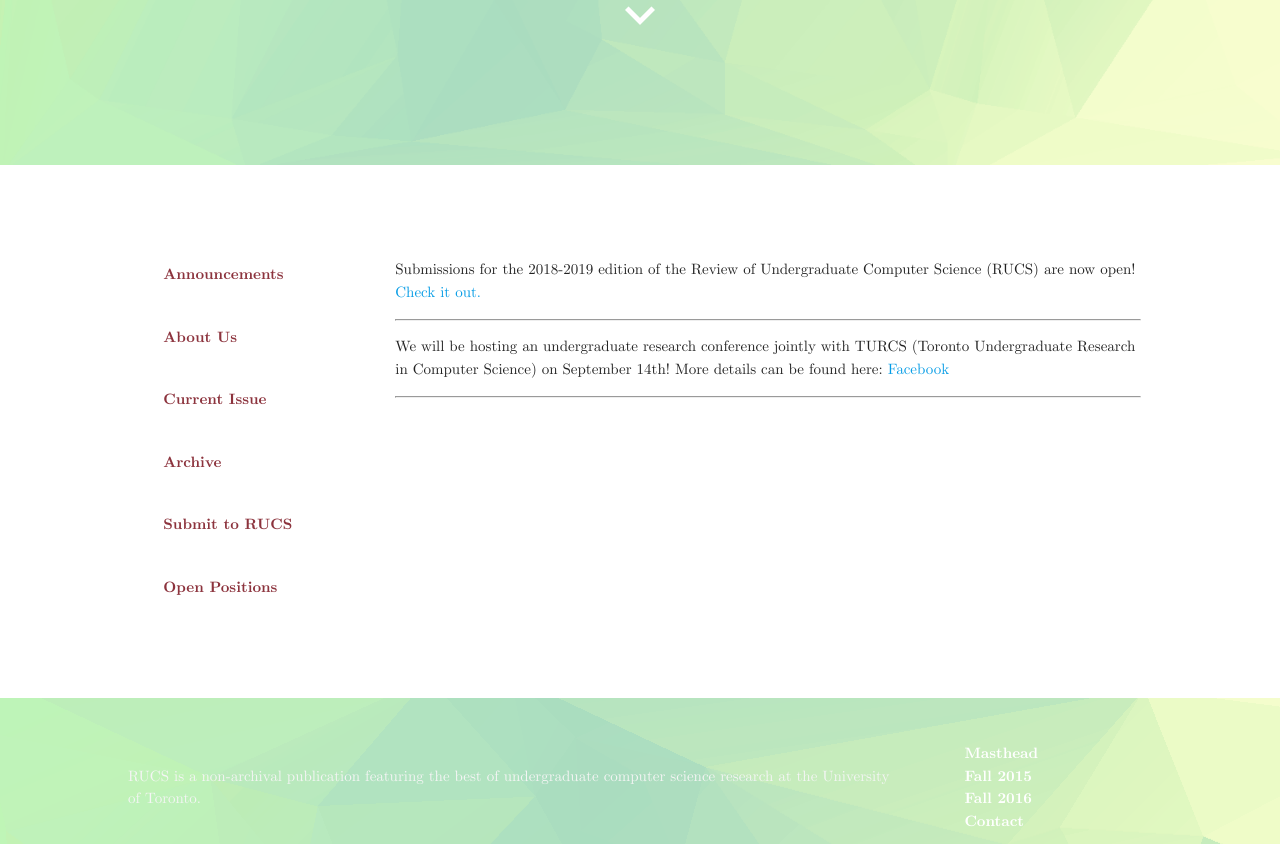
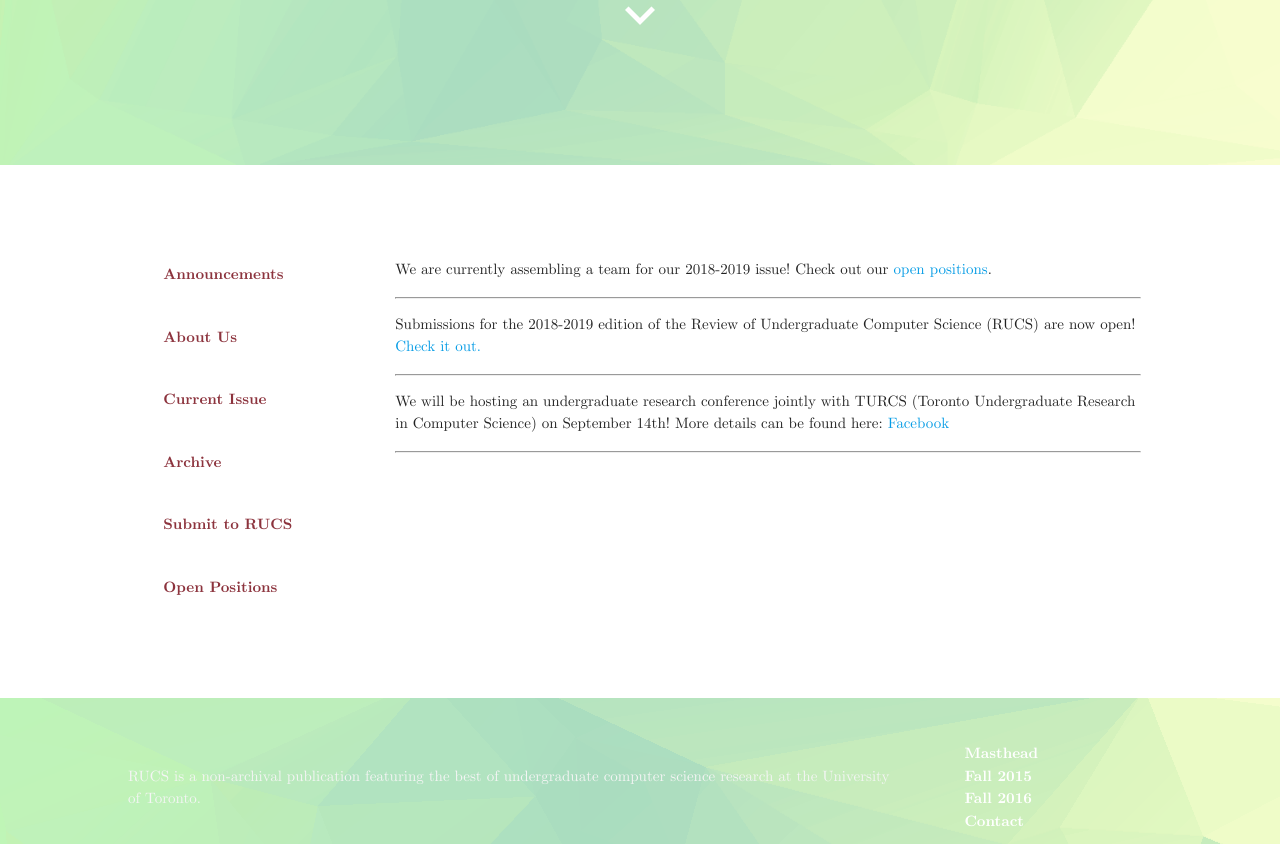
Before and after one commit to rucs-uoft/rucs-uoft.github.io, a Jekyll site: the page built from index.html, in a window 1280 px wide and 900 px high, scrolled down 735 px, cut to the strip 0-844 px from the top of the window. Built offline with Jekyll 4.4.1, drawn with Linux system fonts in a browser that asks for light colours; nearby versions of some CDN libraries.

Commit message:
add openings to announcements

```diff
--- a/_includes/news.html
+++ b/_includes/news.html
@@ -1,3 +1,7 @@
+<p>
+   We are currently assembling a team for our 2018-2019 issue! Check out our<a class="collection-item" href="#openings"> open positions</a>.
+</p>
+<hr>
 <p>
   Submissions for the 2018-2019 edition of the Review of Undergraduate Computer Science (RUCS) are now open! <a class="collection-item" href="#cfp"> Check it out.</a>
 </p>
```
